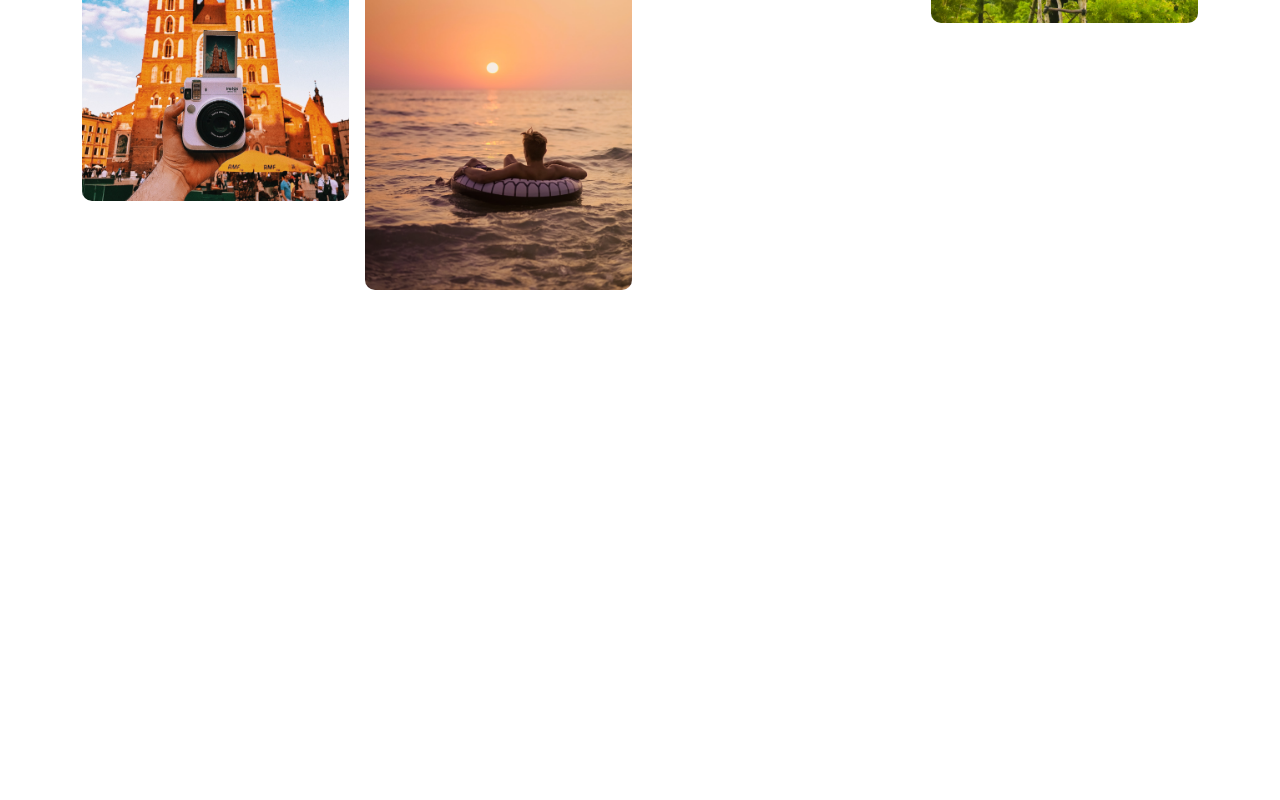
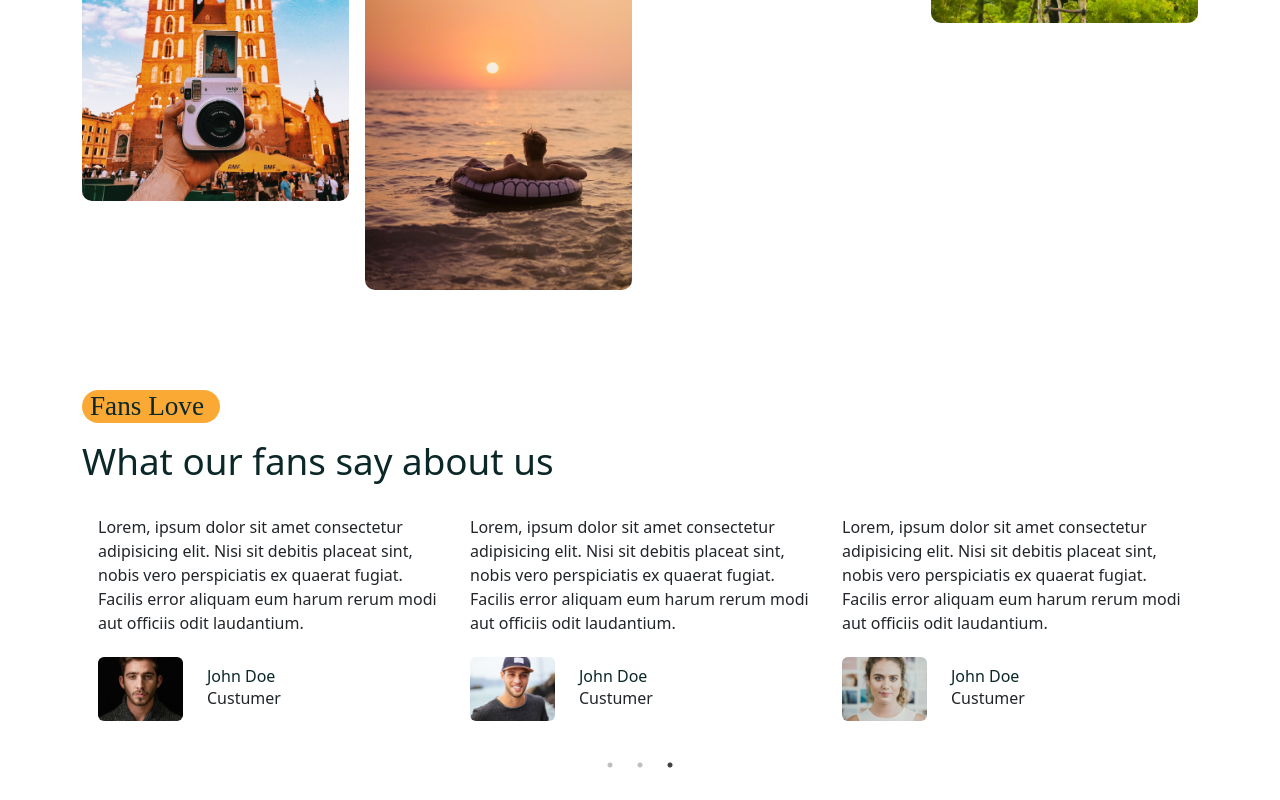
Before and after one commit to sangdo01/TravalBooking-MERN, a React (Create React App) app in the folder tour-management/frontend/: page /home in a window 1280 px wide. Shown: the part 3035-3835 px from the top of the page. Before the commit the page ends 3375 px from the top, so only its background shows below. Built offline with nearby package versions, Linux system fonts and the light colour scheme; a web font is replaced by a local one.

Commit message:
Testimonial section

```diff
--- /dev/null
+++ b/tour-management/frontend/src/components/Testimonial/Testimonials.jsx
@@ -0,0 +1,75 @@
+import React from 'react'
+import Slider from 'react-slick'
+import ava01 from '../../assets/images/ava-1.jpg'
+import ava02 from '../../assets/images/ava-2.jpg'
+import ava03 from '../../assets/images/ava-3.jpg'
+
+const Testimonials = () => {
+
+    const settings = {
+        dots: true,
+        infinite: true,
+        autoplay: true,
+        speed: 1000,
+        swipeToSlide: true,
+        autoplaySpeed: 2000,
+        slidesToShow: 3,
+
+        responsive: [
+            {
+                breakpoint: 992,
+                settings: {
+                    slidesToShow: 2,
+                    slidesToScroll: 1,
+                    infinite: true,
+                    dots: true,
+                },
+            },
+            {
+                breakpoint: 576,
+                settings: {
+                    slidesToShow: 1,
+                    slidesToScrol: 1,
+                }
+            }
+        ]
+    }
+
+    return <Slider {...settings}>
+        <div className="testimonial py-4 px-3">
+            <p>Lorem, ipsum dolor sit amet consectetur adipisicing elit. Nisi sit debitis placeat sint, nobis vero perspiciatis ex quaerat fugiat. Facilis error aliquam eum harum rerum modi aut officiis odit laudantium.</p>
+            <div className="d-flex align-items-center gap-4 mt-3">
+                <img src={ava01} className='w-25 h25 rounded-2' alt="" />
+                <div>
+                    <h6 className="mb-0 mt-3">John Doe</h6>
+                    <p>Custumer</p>
+                </div>
+            </div>
+        </div>
+
+        <div className="testimonial py-4 px-3" >
+            <p>Lorem, ipsum dolor sit amet consectetur adipisicing elit. Nisi sit debitis placeat sint, nobis vero perspiciatis ex quaerat fugiat. Facilis error aliquam eum harum rerum modi aut officiis odit laudantium.</p>
+            <div className="d-flex align-items-center gap-4 mt-3">
+                <img src={ava02} className='w-25 h25 rounded-2' alt="" />
+                <div>
+                    <h6 className="mb-0 mt-3">John Doe</h6>
+                    <p>Custumer</p>
+                </div>
+            </div>
+        </div>
+
+        <div className="testimonial py-4 px-3">
+            <p>Lorem, ipsum dolor sit amet consectetur adipisicing elit. Nisi sit debitis placeat sint, nobis vero perspiciatis ex quaerat fugiat. Facilis error aliquam eum harum rerum modi aut officiis odit laudantium.</p>
+            <div className="d-flex align-items-center gap-4 mt-3">
+                <img src={ava03} className='w-25 h25 rounded-2' alt="" />
+                <div>
+                    <h6 className="mb-0 mt-3">John Doe</h6>
+                    <p>Custumer</p>
+                </div>
+            </div>
+        </div>
+
+    </Slider>
+}
+
+export default Testimonials;
--- a/tour-management/frontend/src/pages/Home.jsx
+++ b/tour-management/frontend/src/pages/Home.jsx
@@ -12,6 +12,7 @@
 import FeatureTourList from '../components/Feature-tours/FeatureTourList';
 import experienceImg from '../assets/images/experience.png';
 import MasonryImageGallery from '../components/Image-gallery/MasonryImageGallery';
+import Testimonial from '../components/Testimonial/Testimonials';
 
 const Home = () => {
   return <>
@@ -133,7 +134,25 @@
       </Container>
     </section>
 
-    { /*=================gallery section start =================*/}
+    { /*=================gallery section end =================*/}
+
+    { /*=================testimonial section start =================*/}
+
+    <section>
+      <Container>
+        <Row>
+          <Col lg="12">
+            <Subtitle subtitle={'Fans Love'} />
+            <h2 className="testimonial__title">What our fans say about us</h2>
+          </Col>
+          <Col lg="12">
+            <Testimonial />
+          </Col>
+        </Row>
+      </Container>
+    </section>
+
+    { /*=================testimonial section end =================*/}
 
   </>
 }
--- a/tour-management/frontend/src/styles/home.css
+++ b/tour-management/frontend/src/styles/home.css
@@ -1,3 +1,7 @@
+section{
+    width: 100% !important;
+}
+
 .hero__subtitle img {
     width: 2.3rem;
     height: 2.3rem;
@@ -96,3 +100,8 @@
 .masonry__img:hover{
     transform: scale(1.1);
 }
+
+.testimonial__title{
+    font-size: 2.3rem;
+    margin-top: 1rem;
+}
```
